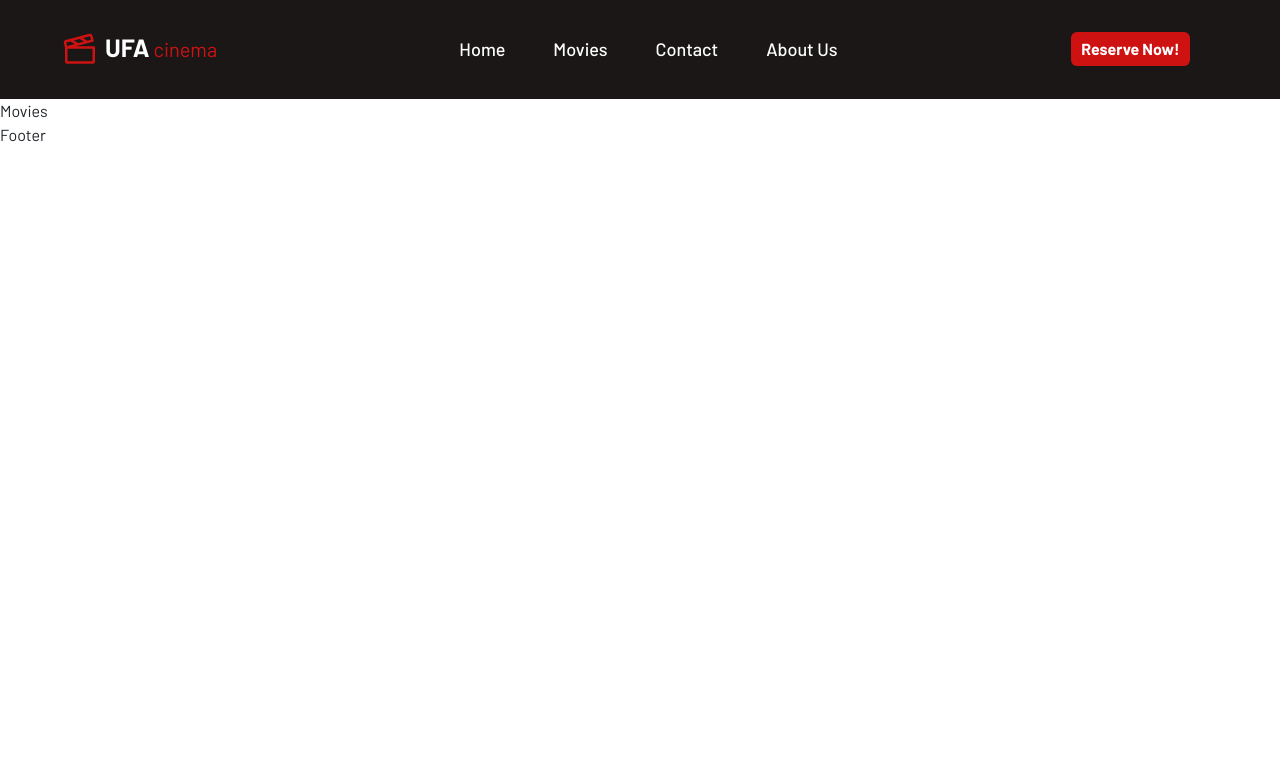
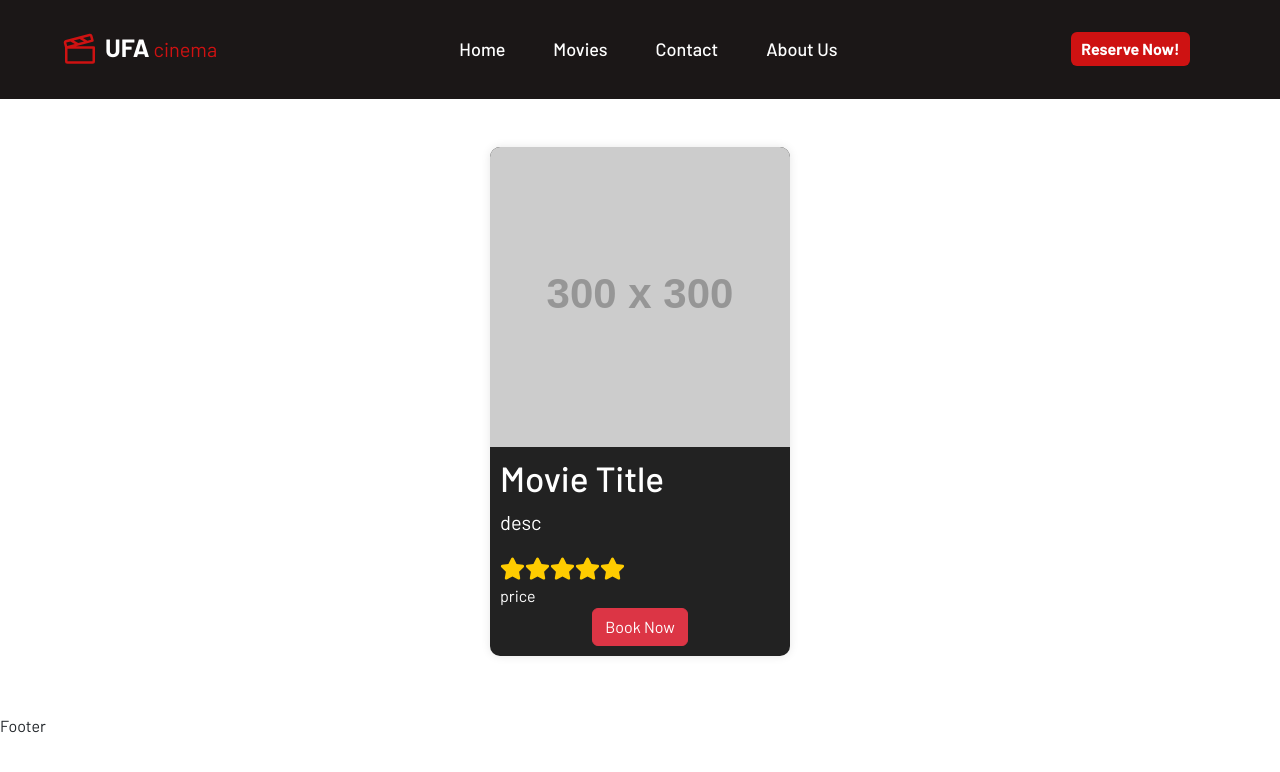
Before and after one commit to AnarZulfuqarov/Group_Task_MATRIX, a React (Vite) app: page /movies in a window 1280 px wide. Shown: the top 772 px of the page. Built offline with nearby package versions, Linux system fonts and the light colour scheme.

Commit message:
movies-card

```diff
--- a/src/pages/Movies/Movies.scss
+++ b/src/pages/Movies/Movies.scss
@@ -1,3 +1,38 @@
-body{
-    background-color: #f0f0f0;
+.movies{
+    flex-wrap: wrap;
+    justify-content: center;
+    margin-top: 20px;
 }
+.movie_card{
+    width: 300px !important;
+    margin: 10px;
+    background-color: #222;
+    border-radius: 10px;
+    overflow: hidden;
+    color: white;
+    box-shadow: 0 0 10px rgba(0, 0, 0, 0.1);
+    .title{
+        padding: 10px;
+    }
+    img{
+        width: 100%;
+        height: 300px;
+        object-fit: cover;
+    }
+    h1{
+
+        font-size: 35px;
+    }
+    p{
+        font-size: 20px;
+        margin: 0;
+    }
+    .raiting{
+        font-size: 25px;
+        color: #ffcc00;
+        margin-top: 10px;
+    }
+
+
+
+}
--- a/src/pages/Movies/Movies.tsx
+++ b/src/pages/Movies/Movies.tsx
@@ -1,7 +1,32 @@
+import { FaStar } from "react-icons/fa";
+import "./Movies.scss";
 const Movies = () => {
   return (
-    <div>Movies</div>
-  )
-}
+    <div className="container">
+      <div className="row movies pb-5 pt-5">
+        <div className="col-sm-6 col-md-4 col-lg-3 p-0  movie_card">
+          <div className="image">
+            <img src="https://via.placeholder.com/300" alt="movie" />
+          </div>
+          <div className="title">
+            <h1>Movie Title</h1>
+            <p>desc</p>
+            <div className="raiting">
+              <FaStar />
+              <FaStar />
+              <FaStar />
+              <FaStar />
+              <FaStar />
+            </div>
+            <span>price</span>
+            <div className="text-center">
+              <button className="btn btn-danger">Book Now</button>
+            </div>
+          </div>
+        </div>
+      </div>
+    </div>
+  );
+};
 
-export default Movies
+export default Movies;
```
